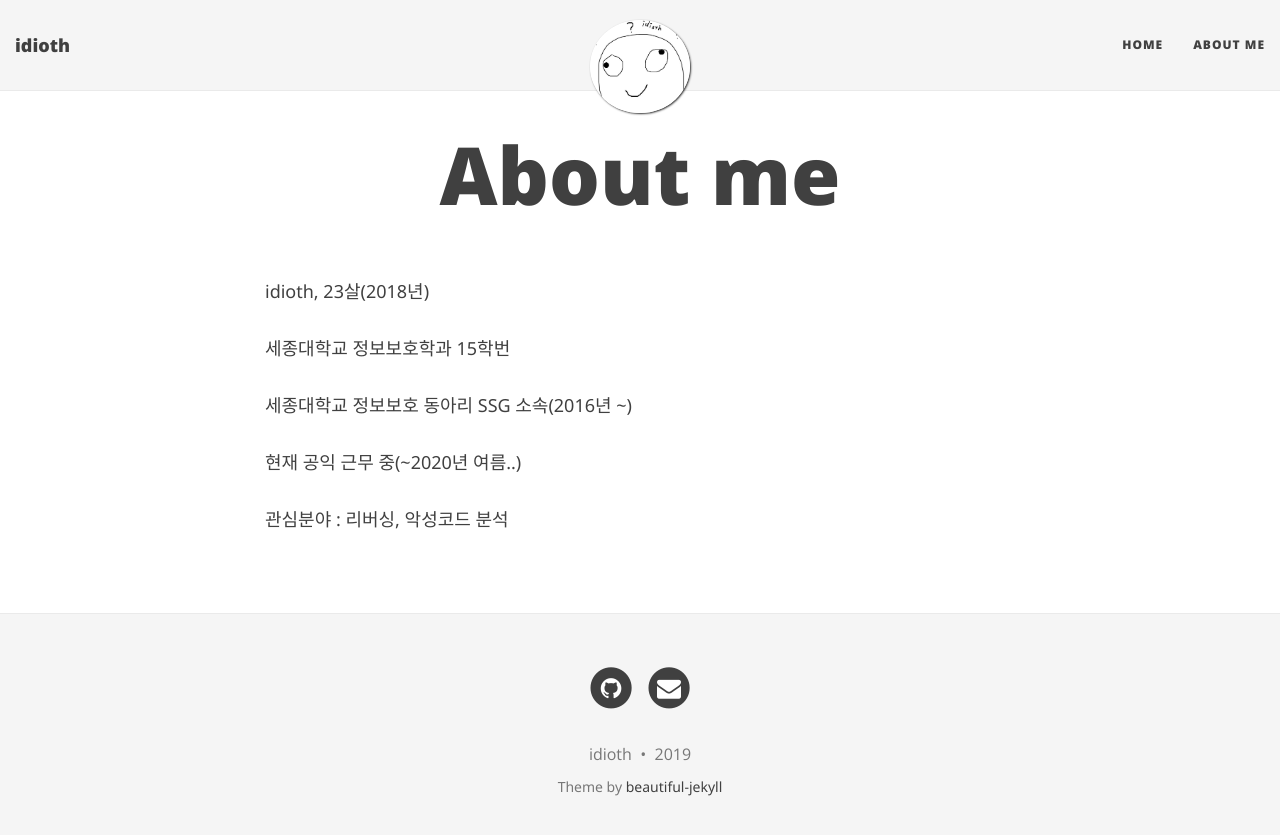
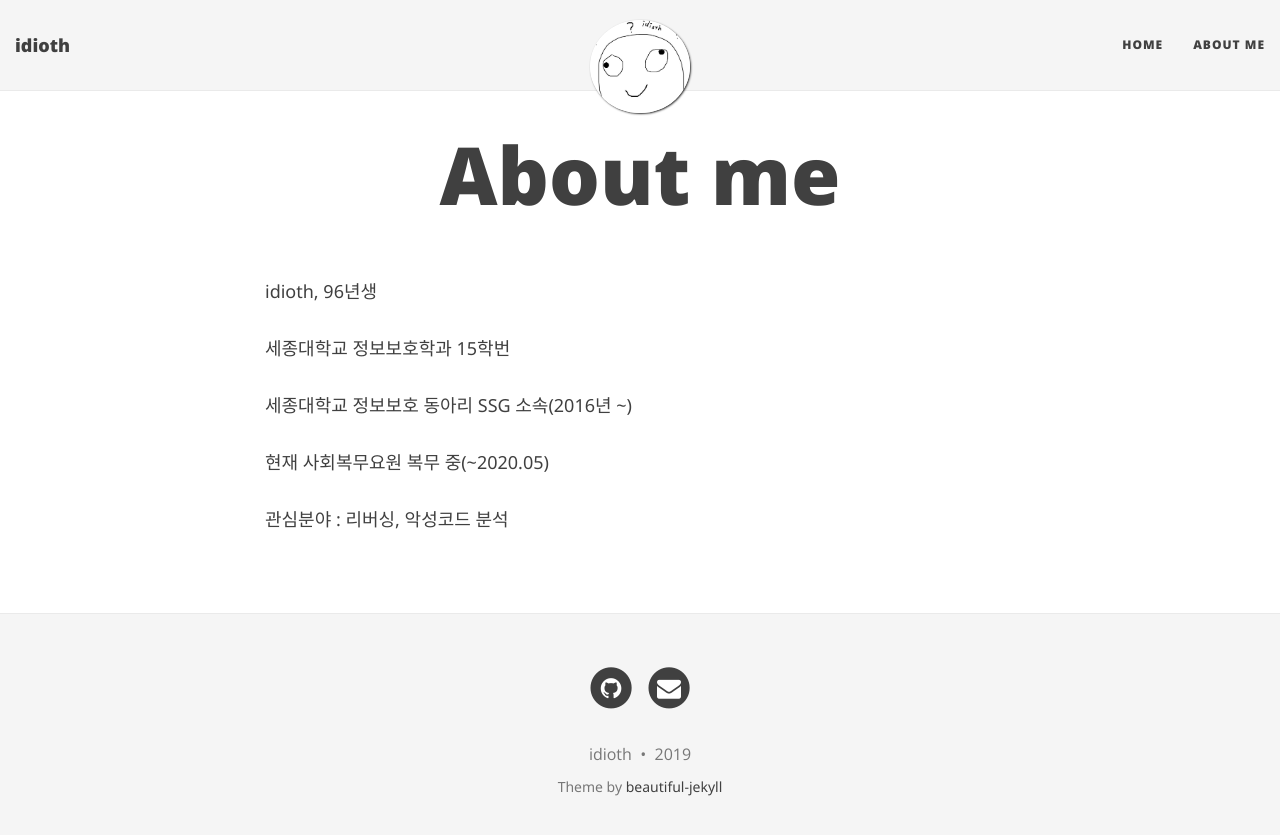
Before and after one commit to idioth/idioth.github.io, a Jekyll site: the page built from about.md, in a window 1280 px wide. Shown: the top 835 px of the page. Built offline with Jekyll 4.4.1, drawn with Linux system fonts in a browser that asks for light colours; nearby versions of some CDN libraries.

Commit message:
modiyfy about.md

```diff
--- a/about.md
+++ b/about.md
@@ -3,12 +3,12 @@ layout: page
 title: About me
 ---
 
-idioth, 23살(2018년)
+idioth, 96년생
 
 세종대학교 정보보호학과 15학번
 
 세종대학교 정보보호 동아리 SSG 소속(2016년 ~)
 
-현재 공익 근무 중(~2020년 여름..)
+현재 사회복무요원 복무 중(~2020.05)
 
 관심분야 : 리버싱, 악성코드 분석
```
